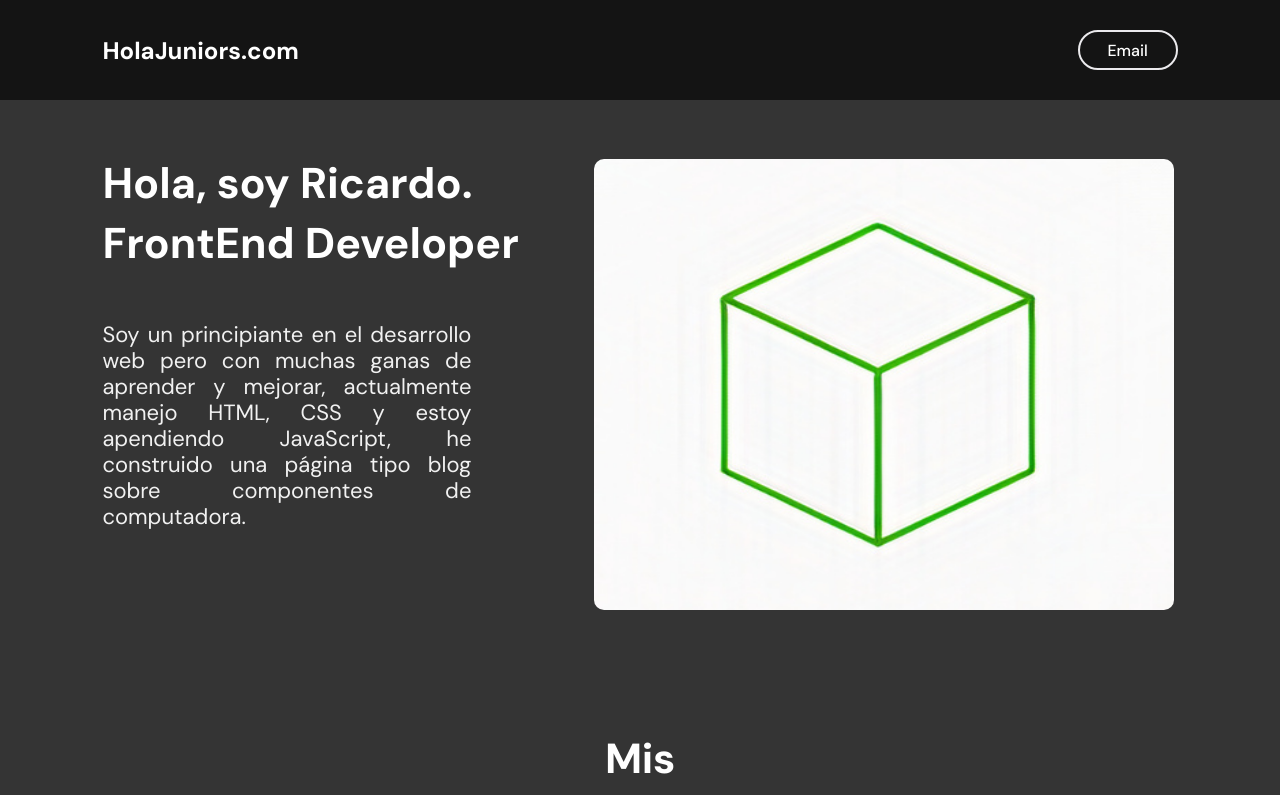
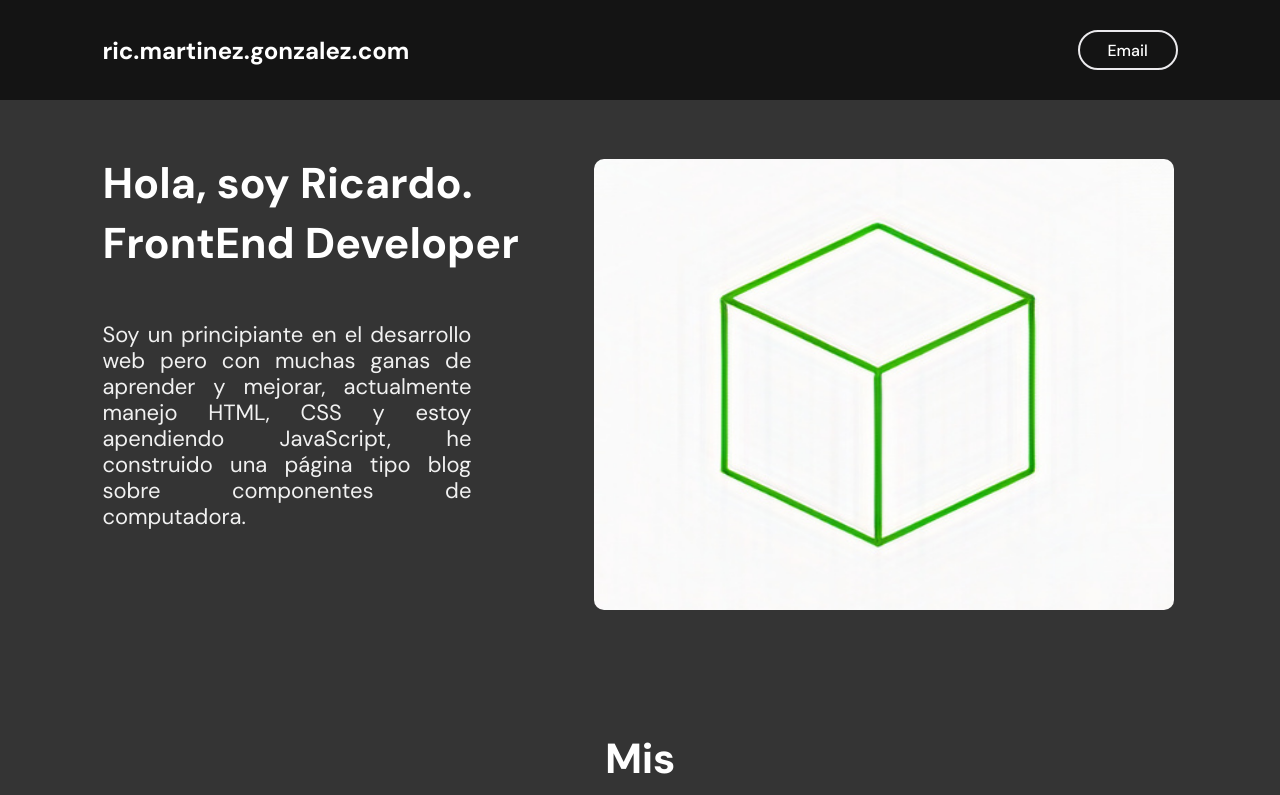
Before and after one commit to RMartinezGonzalez/CV, a plain HTML site: page index.html in a window 1280 px wide. Shown: the top 795 px of the page. Drawn offline with Linux system fonts and the light colour scheme.

Commit message:
Add files via upload

```diff
--- a/index.html
+++ b/index.html
@@ -4,13 +4,13 @@
     <meta charset="UTF-8">
     <meta http-equiv="X-UA-Compatible" content="IE=edge">
     <meta name="viewport" content="width=device-width, initial-scale=1.0">
-    <title>Reto HolaJuniors #1</title>
+    <title>ric.martinez.gonzalez.com</title>
     <link href="https://fonts.googleapis.com/css2?family=DM+Sans:wght@400;500;700&display=swap" rel="stylesheet">
     <link rel="stylesheet" href="style.css">
 </head>
 <body>
     <header class="header">
-        <a class="logo" href="/">HolaJuniors.com</a>
+        <a class="logo" href="/">ric.martinez.gonzalez.com</a>
         <button class="email">Email</button>
     </header>
     <main>
```
